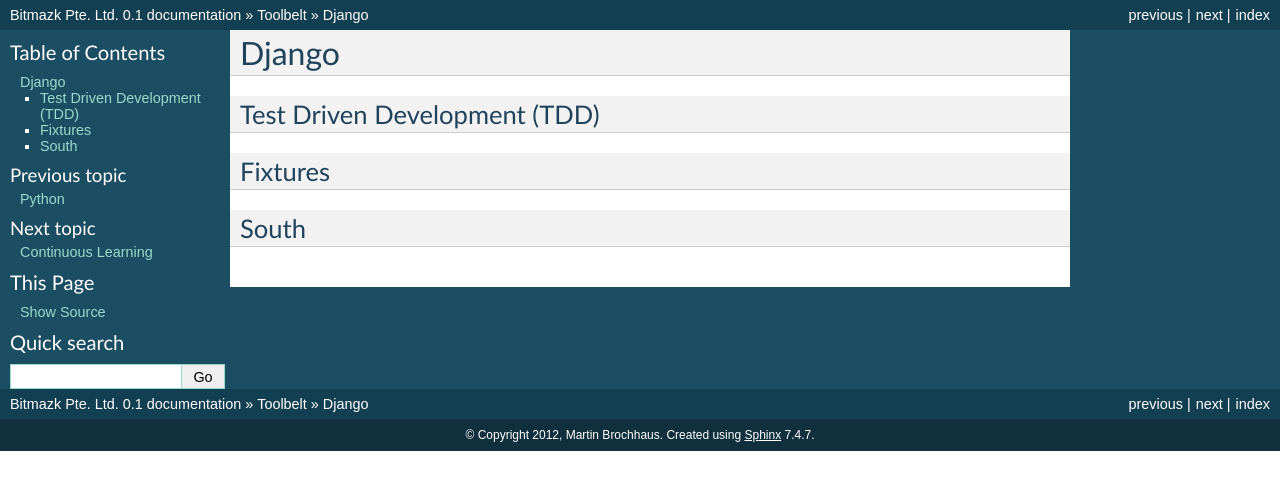
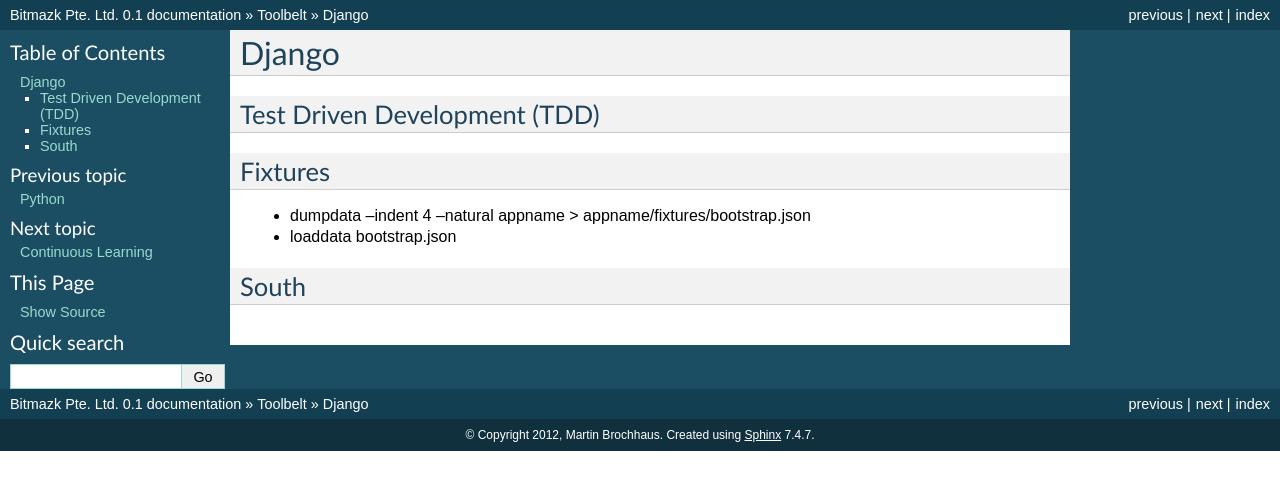
Before and after one commit to bitlabstudio/bitmazk-book, a Sphinx documentation site: the page built from docs/toolbelt/django.rst, in a window 1280 px wide. Shown: the top 490 px of the page. Built offline with Sphinx 7.4.7, drawn with Linux system fonts in a browser that asks for light colours; formulas are drawn with MathJax 3; pages that are not in the unit, such as notebooks, are missing from menus.

Commit message:
Added dumpdata / loaddata command

```diff
--- a/docs/toolbelt/django.rst
+++ b/docs/toolbelt/django.rst
@@ -6,6 +6,8 @@
 
 Fixtures
 --------
+* dumpdata --indent 4 --natural appname > appname/fixtures/bootstrap.json
+* loaddata bootstrap.json
 
 South
 -----
```
